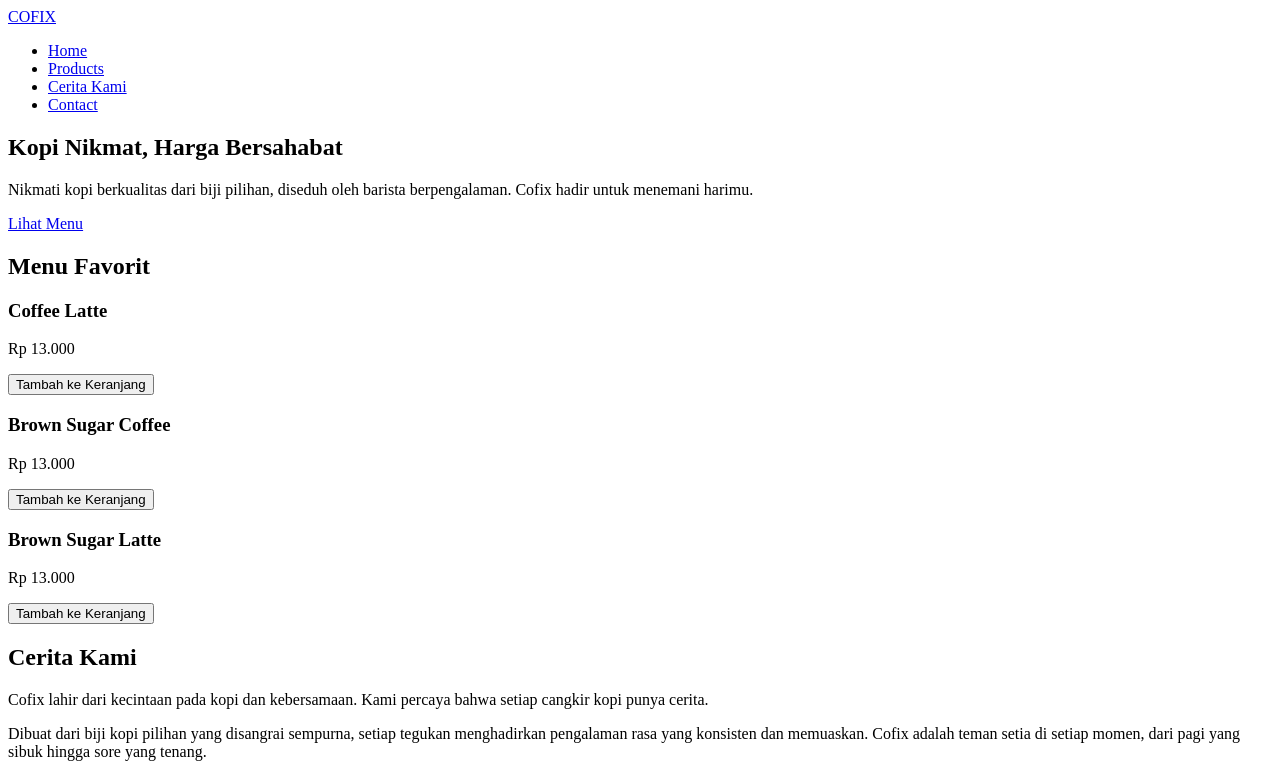
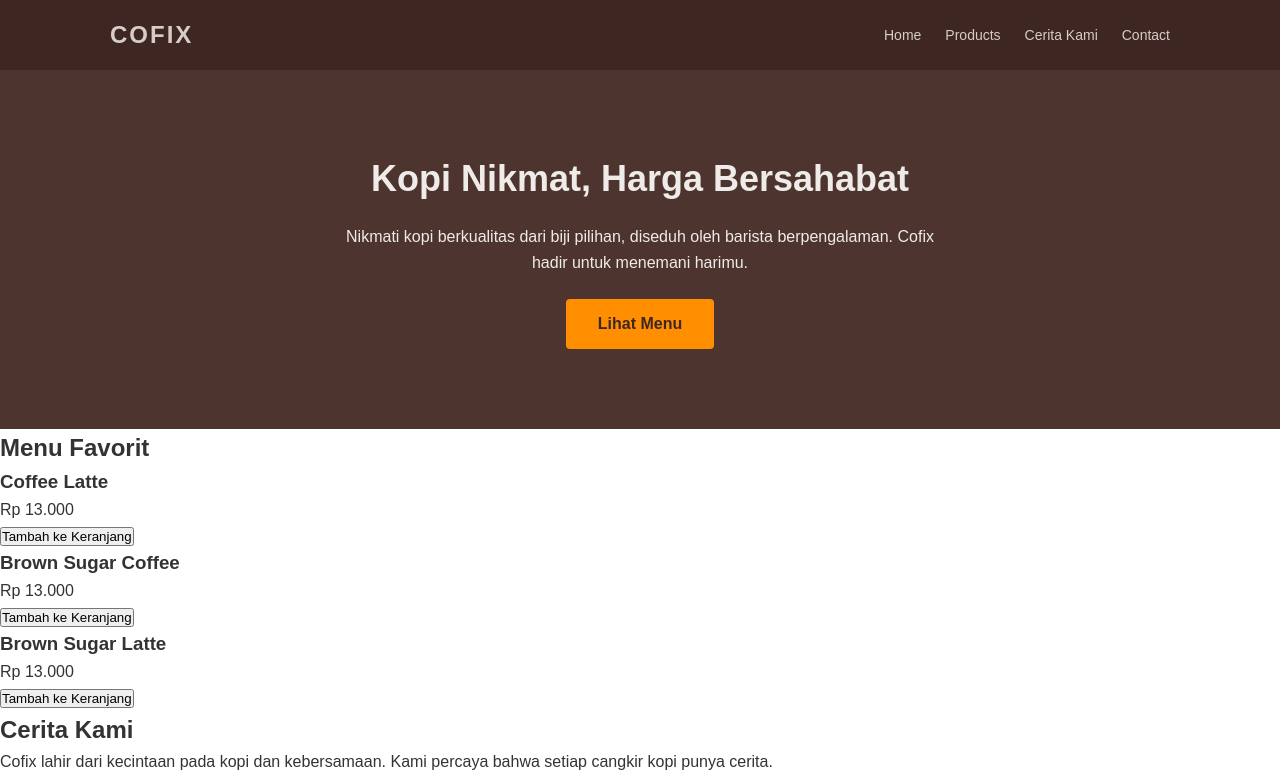
Before and after one commit to tamankursi/cofix-web, a plain HTML site: page index.html in a window 1280 px wide. Shown: the top 772 px of the page. Drawn offline with Linux system fonts and the light colour scheme.

Commit message:
Styling navbar dan hero section

```diff
--- a/index.html
+++ b/index.html
@@ -4,6 +4,7 @@
     <meta charset="UTF-8">
     <meta name="viewport" content="width=device-width, initial-scale=1.0">
     <title>Cofix - Kedai Kopi</title>
+    <link rel="stylesheet" href="styles/main.css">
 </head>
 <body>
 <header>
--- /dev/null
+++ b/styles/main.css
@@ -0,0 +1,82 @@
+/* RESET CSS DASAR ================================================= */
+*,
+*::before,
+*::after {
+    margin: 0;
+    padding: 0;
+    box-sizing: border-box;
+}
+
+body {
+    font-family: Arial, Helvetica, sans-serif;
+    line-height: 1.6;
+    color: #333;
+}
+
+/* NAVIGASI ======================================================= */
+header {
+    background-color: #3E2723;
+    padding: 16px 0;
+}
+
+nav {
+    max-width: 1100px;
+    margin: 0 auto;
+    padding: 0 20px;
+    display: flex;
+    justify-content: space-between;
+    align-items: center;
+}
+
+.logo {
+    color: #D7CCC8;
+    text-decoration: none;
+    font-size: 24px;
+    font-weight: bold;
+    letter-spacing: 2px;
+}
+
+nav ul {
+    list-style: none;
+    display: flex;
+    gap: 24px;
+}
+
+nav ul li a {
+    color: #D7CCC8;
+    text-decoration: none;
+    font-size: 14px;
+}
+
+nav ul li a:hover {
+    color: #FF8F00;
+}
+
+/* HERO ============================================================== */
+.hero {
+    background-color: #4E342E;
+    color: #EFEBE9;
+    text-align: center;
+    padding: 80px 20px;
+}
+
+.hero h1 {
+    font-size: 36px;
+    margin-bottom: 16px;
+}
+
+.hero p {
+    font-size: 16px;
+    max-width: 600px;
+    margin: 0 auto 24px;
+}
+
+.hero a {
+    display: inline-block;
+    background-color: #FF8F00;
+    color: #3E2723;
+    text-decoration: none;
+    padding: 12px 32px;
+    border-radius: 4px;
+    font-weight: bold;
+}
```
